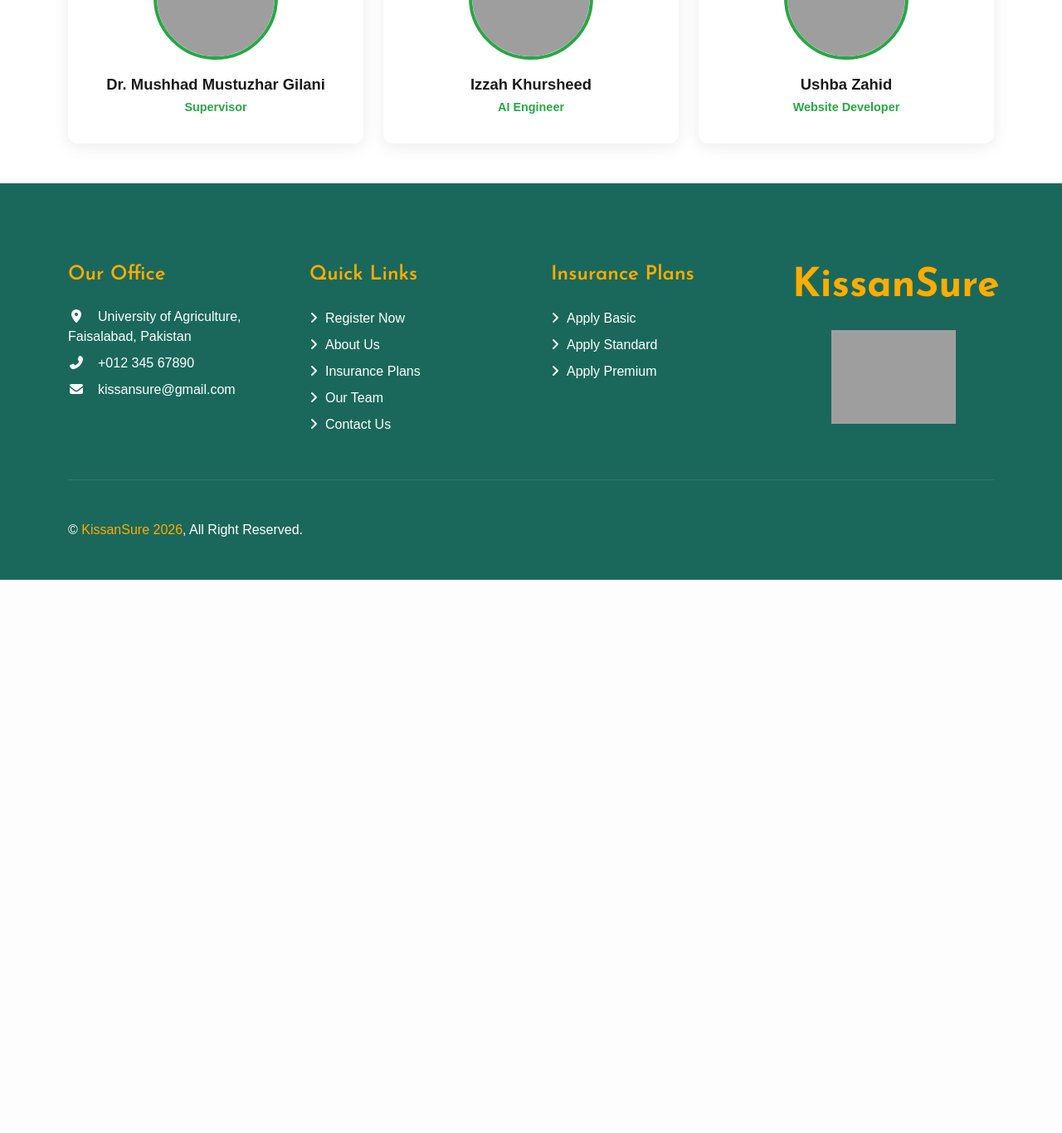
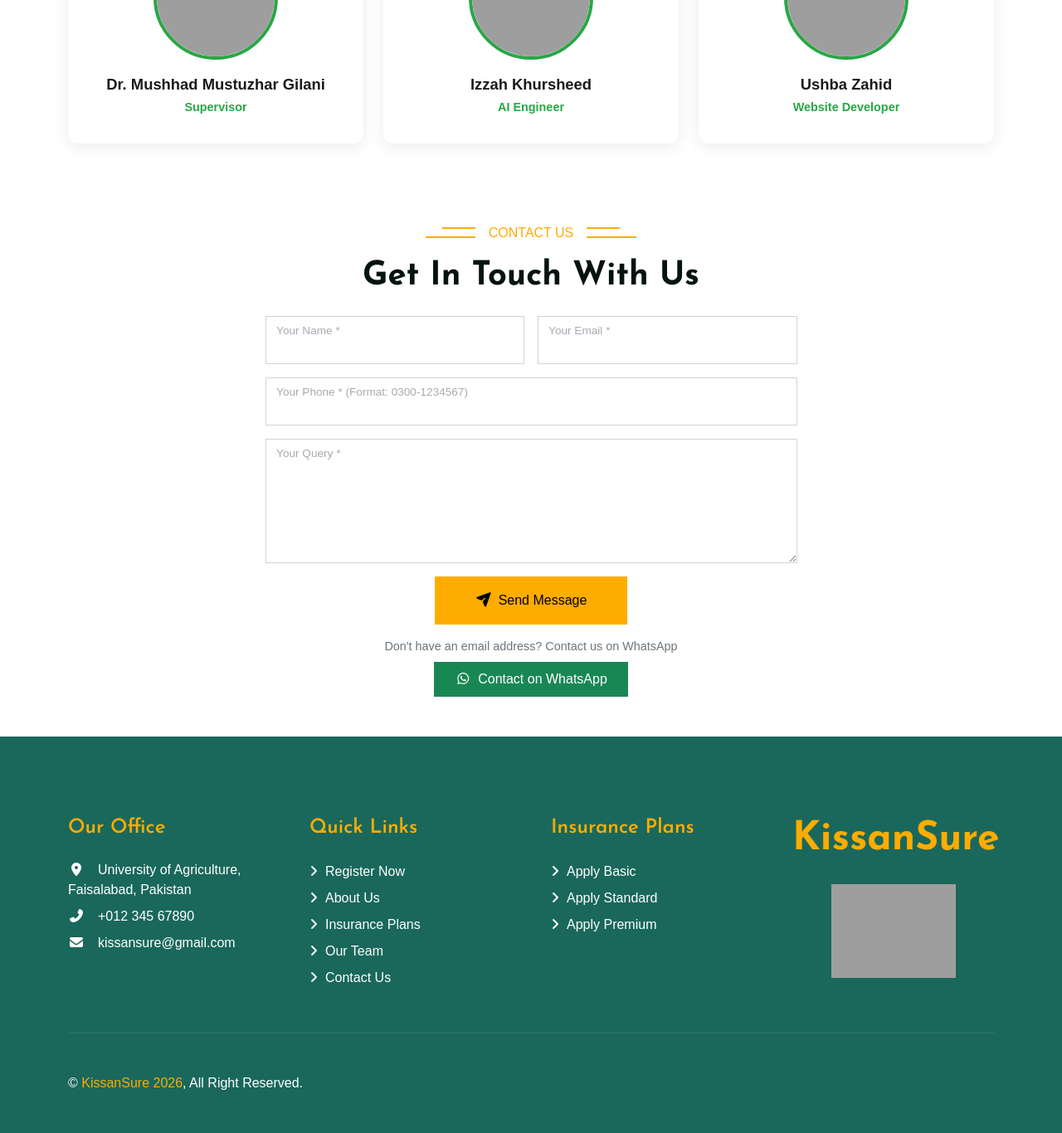
Before and after one commit to Izzah-Khursheed/KissanSure, a PHP site: page /analyze/ in a window 1280 px wide. Shown: the part 2263-3629 px from the top of the page at 83% size. Before the commit the page ends 2962 px from the top, so only its background shows below. Run offline with PHP 8.4, Linux system fonts and the light colour scheme; data that the repository does not hold is empty; some libraries are stand-ins or nearby versions; grey boxes are pictures that could not be loaded.

Commit message:
Added Contact Us Form

```diff
--- a/user/include/connection.php
+++ b/user/include/connection.php
@@ -1,6 +1,6 @@
 <?php
-$conn = mysqli_connect("localhost", "root", "", "crop_insurance_one");
+require_once __DIR__ . '/config.php';
+$conn = mysqli_connect(DB_HOST, DB_USER, DB_PASS, DB_NAME);
 if (!$conn) {
     die("Connection failed: " . mysqli_connect_error());
 }
-?>
--- a/user/include/footer.php
+++ b/user/include/footer.php
@@ -20,7 +20,7 @@
                     <a class="btn btn-link" href="index.php#about">About Us</a>
                     <a class="btn btn-link" href="insurance_plans.php">Insurance Plans</a>
                     <a class="btn btn-link" href="index.php#team">Our Team</a>
-                    <a class="btn btn-link" href="#!">Contact Us</a>
+                    <a class="btn btn-link" href="index.php#contact">Contact Us</a>
                 </div>
                 <div class="col-lg-3 col-md-6">
                     <h4 class="text-light mb-4">Insurance Plans</h4>
--- a/user/index.php
+++ b/user/index.php
@@ -236,7 +236,114 @@ include('./include/carasol.php');
 </div>
 <!-- Team End -->
 
+<!-- Contact Start -->
+<div id="contact" class="container-fluid py-5">
+    <div class="container">
+        <div class="text-center mx-auto wow fadeIn" data-wow-delay="0.1s" style="max-width: 500px;">
+            <p class="section-title bg-white text-center text-primary px-3">Contact Us</p>
+            <h1 class="display-6 mb-4">Get In Touch With Us</h1>
+        </div>
+        <div class="row justify-content-center">
+            <div class="col-lg-7 wow fadeIn" data-wow-delay="0.2s">
+                <div id="contact-alert"></div>
+                <form id="contactForm" novalidate>
+                    <div class="row g-3">
+                        <div class="col-md-6">
+                            <div class="form-floating">
+                                <input type="text" class="form-control" id="contact_name" name="name"
+                                    required minlength="3" pattern="[A-Za-z\s]+">
+                                <label for="contact_name">Your Name *</label>
+                                <div class="invalid-feedback">Please enter your full name (letters only).</div>
+                            </div>
+                        </div>
+                        <div class="col-md-6">
+                            <div class="form-floating">
+                                <input type="email" class="form-control" id="contact_email" name="email" required>
+                                <label for="contact_email">Your Email *</label>
+                                <div class="invalid-feedback">Please enter a valid email address.</div>
+                            </div>
+                        </div>
+                        <div class="col-12">
+                            <div class="form-floating">
+                                <input type="tel" class="form-control" id="contact_phone" name="phone" required pattern="[0-9]{4}-[0-9]{7}">
+                                <label for="contact_phone">Your Phone * (Format: 0300-1234567)</label>
+                                <div class="invalid-feedback">Please enter a valid phone number in format 0300-1234567.</div>
+                            </div>
+                        </div>
+                        <div class="col-12">
+                            <div class="form-floating">
+                                <textarea class="form-control" id="contact_query" name="query"
+                                    style="height: 150px;" required minlength="10"></textarea>
+                                <label for="contact_query">Your Query *</label>
+                                <div class="invalid-feedback">Please describe your query (at least 10 characters).</div>
+                            </div>
+                        </div>
+                        <div class="col-12 text-center">
+                            <button class="btn btn-primary py-3 px-5" type="submit" id="contactBtn">
+                                <i class="fa fa-paper-plane me-2"></i>Send Message
+                            </button>
+                            <p class="mt-3 mb-2 text-muted" style="font-size: 0.9rem;">Don't have an email address? Contact us on WhatsApp</p>
+                            <a href="https://wa.me/923138681800" target="_blank" class="btn btn-success py-2 px-4">
+                                <i class="fab fa-whatsapp me-2"></i>Contact on WhatsApp
+                            </a>
+                        </div>
+                    </div>
+                </form>
+            </div>
+        </div>
+    </div>
+</div>
+<!-- Contact End -->
 
+<script src="https://cdn.jsdelivr.net/npm/@emailjs/browser@3/dist/email.min.js"></script>
+<script>
+emailjs.init('71drxKAbw74Fgf-rG');
+
+document.getElementById('contactForm').addEventListener('submit', function(e) {
+    e.preventDefault();
+    var form = this;
+
+    // Trigger Bootstrap validation
+    form.classList.add('was-validated');
+    if (!form.checkValidity()) return;
+
+    var btn = document.getElementById('contactBtn');
+    var alertBox = document.getElementById('contact-alert');
+    var form = this;
+
+    btn.disabled = true;
+    btn.innerHTML = '<i class="fa fa-spinner fa-spin me-2"></i>Sending...';
+
+    var name  = document.getElementById('contact_name').value;
+    var email = document.getElementById('contact_email').value;
+    var phone = document.getElementById('contact_phone').value;
+    var query = document.getElementById('contact_query').value;
+
+    // Save to database
+    var formData = new FormData(this);
+    fetch('contact_handler.php', { method: 'POST', body: formData });
+
+    // Send email via EmailJS
+    emailjs.send('service_bouxaom', 'template_9yspzna', {
+        from_name:  name,
+        from_email: email,
+        phone:      phone,
+        message:    query
+    })
+    .then(function() {
+        alertBox.innerHTML = '<div class="alert alert-success">Your message has been received! We will get back to you soon.</div>';
+        form.reset();
+    })
+    .catch(function(error) {
+        alertBox.innerHTML = '<div class="alert alert-danger">Failed to send message. Please try again.</div>';
+        console.error('EmailJS error:', error);
+    })
+    .finally(function() {
+        btn.disabled = false;
+        btn.innerHTML = '<i class="fa fa-paper-plane me-2"></i>Send Message';
+    });
+});
+</script>
 
 <?php
 include('./include/footer.php');
```
Also changed, not shown: emailjs_template.html (added, +39 -0 lines), user/contact_handler.php (added, +79 -0 lines), user/include/config.example.php (added, +13 -0 lines), 1 other file.
